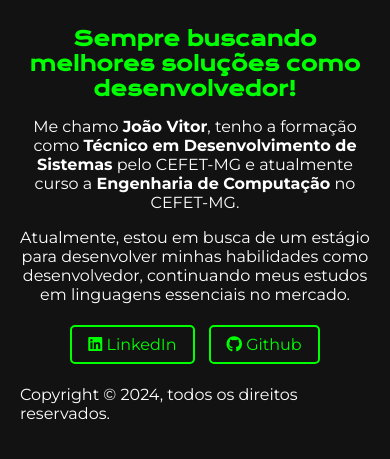
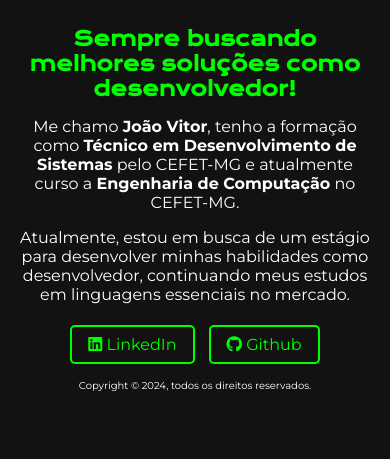
Before and after one commit to Jvmcst/bio_info, a plain HTML site: page index.html in a window 390 px wide. Shown: the part 439-898 px from the top of the page. After the commit the page ends 861 px from the top, so only its background shows below. Drawn offline with nearby package versions, Linux system fonts and the light colour scheme.

Commit message:
Update styles.css v1.1

```diff
--- a/styles/styles.css
+++ b/styles/styles.css
@@ -138,6 +138,11 @@ nav a:hover {
     nav a {
         margin: 0 10px;
     }
+
+    .centroMedia{
+        justify-content: center;
+        font-size: 10px;
+    }
 }
 
 @media (max-width: 480px) {
@@ -158,4 +163,9 @@ nav a:hover {
         margin: 5px;
         padding: 8px 16px;
     }
+
+    .centroMedia{
+        justify-content: center;
+        font-size: 10px;
+    }
 }
```
